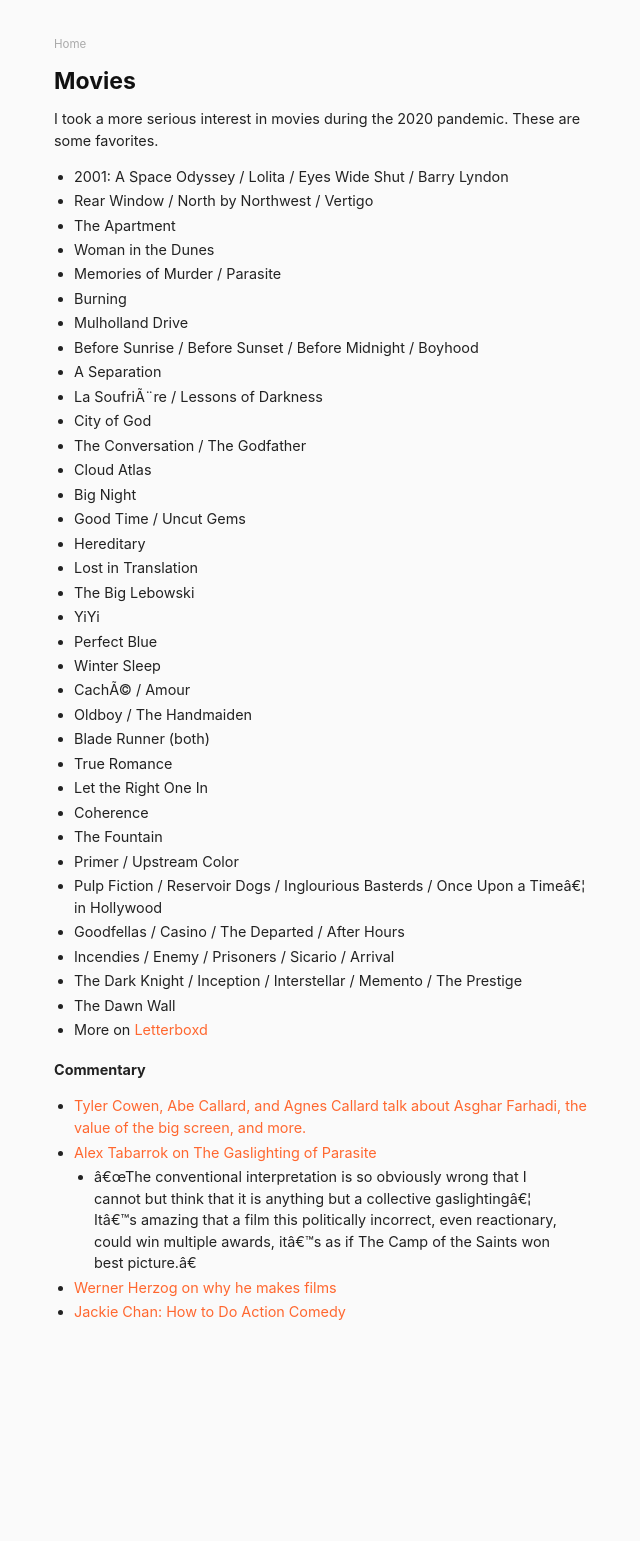
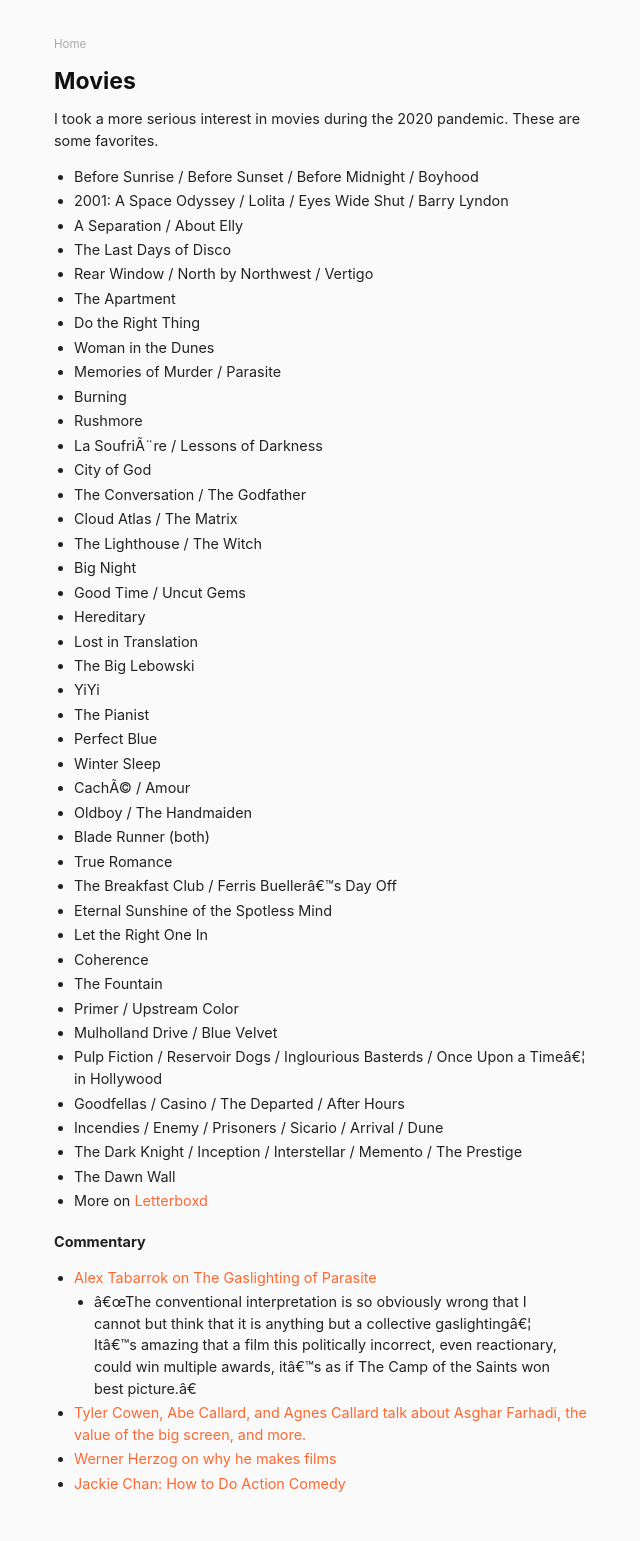
Before and after one commit to danschlz/danschulz.github.io, a Jekyll site: the page built from movies.md, in a window 1280 px wide. Shown: the whole page, without its empty margins (306-946 px from the left). Built offline with Jekyll 4.4.1, drawn with Linux system fonts in a browser that asks for light colours; before the commit the page ends 1369 px from its top, so only the background shows below that.

Commit message:
Update movies.md

```diff
--- a/movies.md
+++ b/movies.md
@@ -6,45 +6,52 @@ permalink: /movies/
 
 I took a more serious interest in movies during the 2020 pandemic. These are some favorites.
 
+* Before Sunrise / Before Sunset / Before Midnight / Boyhood
 * 2001: A Space Odyssey / Lolita / Eyes Wide Shut / Barry Lyndon
+* A Separation / About Elly
+* The Last Days of Disco
 * Rear Window / North by Northwest / Vertigo
 * The Apartment
+* Do the Right Thing
 * Woman in the Dunes
 * Memories of Murder / Parasite
 * Burning
-* Mulholland Drive
-* Before Sunrise / Before Sunset / Before Midnight / Boyhood
-* A Separation
+* Rushmore
 * La Soufrière / Lessons of Darkness
 * City of God
 * The Conversation / The Godfather
-* Cloud Atlas
+* Cloud Atlas / The Matrix
+* The Lighthouse / The Witch
 * Big Night
 * Good Time / Uncut Gems
 * Hereditary
 * Lost in Translation
 * The Big Lebowski
 * YiYi
+* The Pianist
 * Perfect Blue
 * Winter Sleep
 * Caché / Amour
 * Oldboy / The Handmaiden
 * Blade Runner (both)
 * True Romance
+* The Breakfast Club / Ferris Bueller's Day Off
+* Eternal Sunshine of the Spotless Mind
 * Let the Right One In
 * Coherence
 * The Fountain
 * Primer / Upstream Color
+* Mulholland Drive / Blue Velvet
 * Pulp Fiction / Reservoir Dogs / Inglourious Basterds / Once Upon a Time... in Hollywood
 * Goodfellas / Casino / The Departed / After Hours
-* Incendies / Enemy / Prisoners / Sicario / Arrival
+* Incendies / Enemy / Prisoners / Sicario / Arrival / Dune
 * The Dark Knight / Inception / Interstellar / Memento / The Prestige
 * The Dawn Wall
 * More on [Letterboxd](https://letterboxd.com/danschlz/films/diary/)
 
 ### Commentary
-* [Tyler Cowen, Abe Callard, and Agnes Callard talk about Asghar Farhadi, the value of the big screen, and more.](https://www.listennotes.com/podcasts/subject-to-change/tyler-cowen-rates-a-separation-2JTelKYhznx/)
 * [Alex Tabarrok on The Gaslighting of Parasite](https://marginalrevolution.com/marginalrevolution/2020/06/the-gaslighting-of-parasite.html)
   * "The conventional interpretation is so obviously wrong that I cannot but think that it is anything but a collective gaslighting... It’s amazing that a film this politically incorrect, even reactionary, could win multiple awards, it’s as if The Camp of the Saints won best picture."
+* [Tyler Cowen, Abe Callard, and Agnes Callard talk about Asghar Farhadi, the value of the big screen, and more.](https://www.listennotes.com/podcasts/subject-to-change/tyler-cowen-rates-a-separation-2JTelKYhznx/)
 * [Werner Herzog on why he makes films](https://youtu.be/PxfYDUVnHg4)
 * [Jackie Chan: How to Do Action Comedy](https://www.youtube.com/watch?v=Z1PCtIaM_GQ)
```
